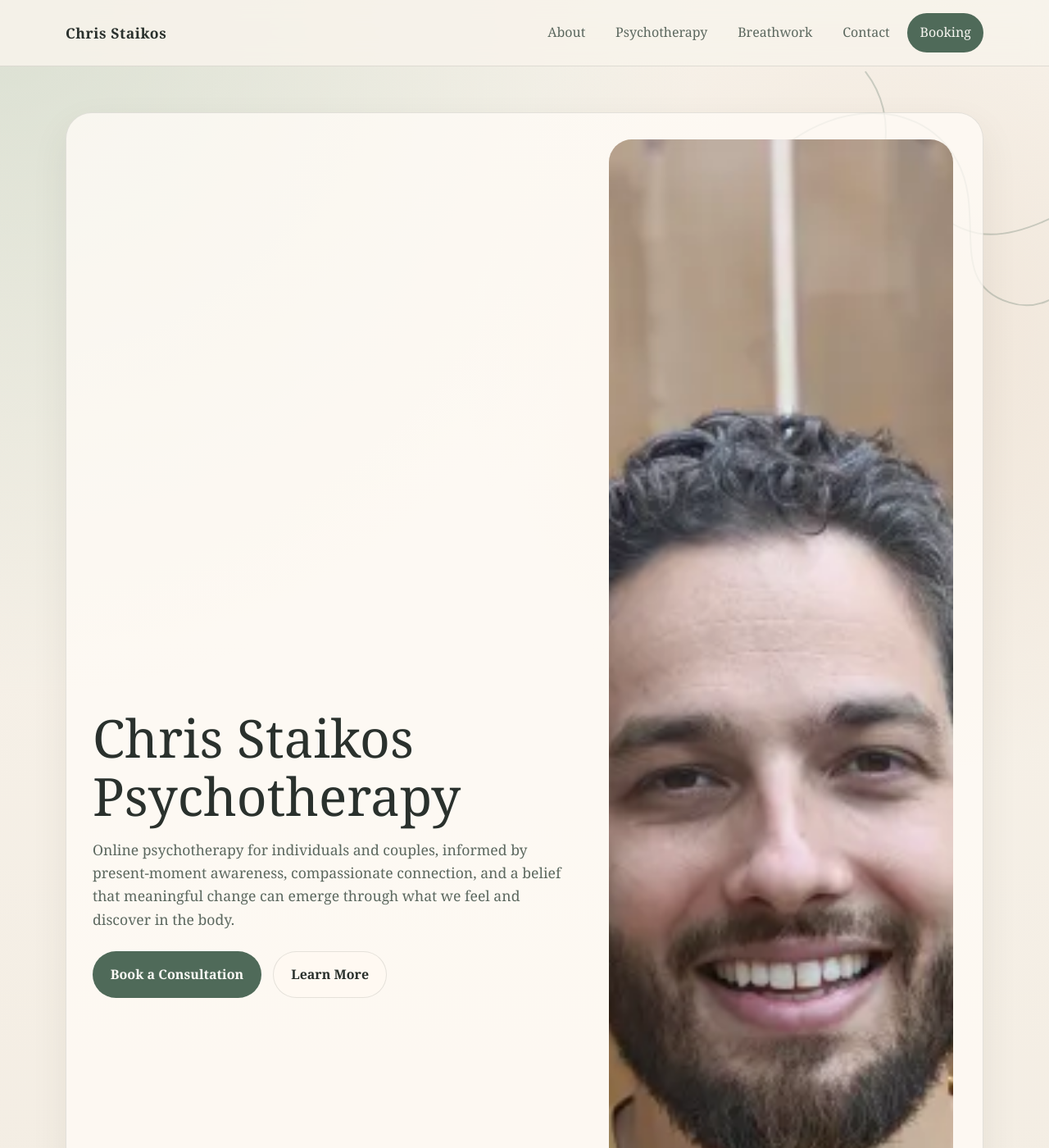
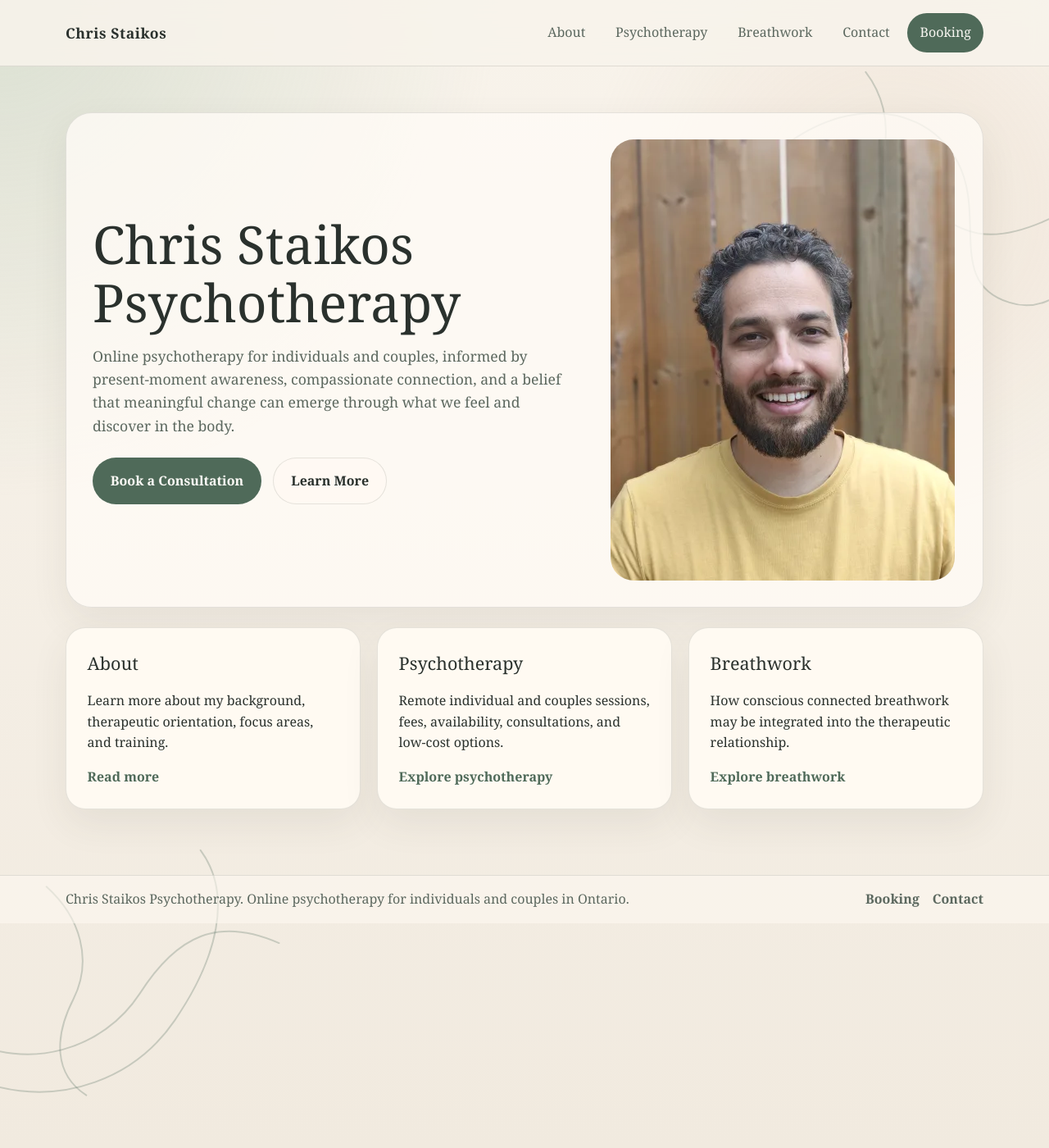
Before and after one commit to cstaikos/chris-staikos-psychotherapy, a Jekyll site: the page built from index.md, in a window 1280 px wide and 1400 px high. Shown: the whole window at 82% size. Built offline with Jekyll 4.4.1, drawn with Linux system fonts in a browser that asks for light colours.

Commit message:
fix image

```diff
--- a/assets/css/style.css
+++ b/assets/css/style.css
@@ -242,9 +242,15 @@ a {
 
 .hero-image {
   width: min(100%, 420px);
+  height: auto;
   aspect-ratio: 4 / 5;
   object-fit: cover;
   border-radius: 28px;
+}
+
+.headshot-image {
+  aspect-ratio: auto;
+  object-fit: contain;
 }
 
 .breathwork-image {
--- a/index.md
+++ b/index.md
@@ -24,7 +24,7 @@ image_height: 1742
   <div class="hero-image-wrap">
     <picture>
       <source type="image/webp" srcset="{{ '/assets/images/headshot-chris-420.webp' | relative_url }} 420w, {{ '/assets/images/headshot-chris-840.webp' | relative_url }} 840w" sizes="(max-width: 820px) 100vw, 420px" />
-      <img class="hero-image" src="{{ '/assets/images/headshot-chris.png' | relative_url }}" width="1360" height="1742" alt="Headshot of Chris Staikos" decoding="async" fetchpriority="high" />
+      <img class="hero-image headshot-image" src="{{ '/assets/images/headshot-chris.png' | relative_url }}" width="1360" height="1742" alt="Headshot of Chris Staikos" decoding="async" fetchpriority="high" />
     </picture>
   </div>
 </section>
```
Also changed, not shown: about.md (+1 -1 lines).
